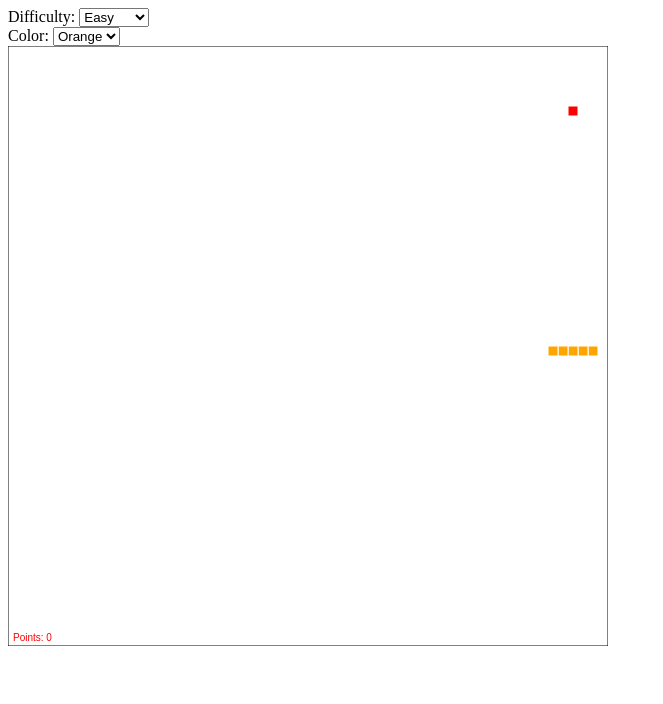
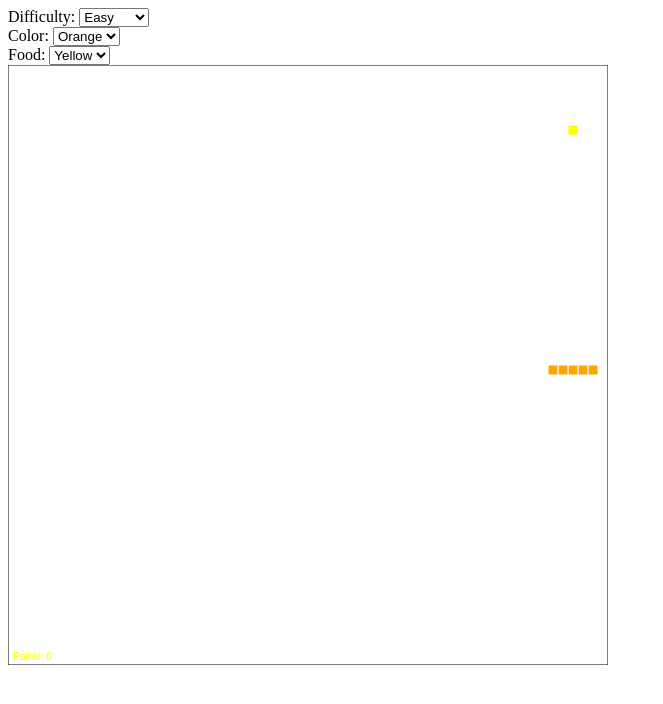
Before and after one commit to JrC615/rattler-run, a plain HTML site: page index.htm in a window 1280 px wide. Shown: the whole page, without its empty margins (0-663 px from the left). Drawn offline with nearby package versions, Linux system fonts and the light colour scheme.

Commit message:
Added option to change food color
You can now change the color between 5 different food colors.

```diff
--- a/index.htm
+++ b/index.htm
@@ -11,10 +11,19 @@ Difficulty:
 
 Color:
 <select id="color">
-<option value="Orange">Orange</option>
-<option value="Purple">Purple</option>
+<option value="orange">Orange</option>
+<option value="purple">Purple</option>
 <option value="blue">Blue</option>
-<option value="Green">Green</option>
+<option value="green">Green</option>
+</select>
+<br />
+Food:
+<select id="food">
+<option value="yellow">Yellow</option>
+<option value="black">Black</option>
+<option value="coral">Coral</option>
+<option value="brown">Brown</option>
+<option value="lime">Lime</option>
 </select>
 <br />
 
--- a/script.js
+++ b/script.js
@@ -12,6 +12,7 @@ $(document).ready(function(){
         var score;
         var speed;
         var snake_color;
+        var food_color;
 
         //Lets create the snake now
         var snake_array; //an array of cells to make up the snake
@@ -21,6 +22,7 @@ $(document).ready(function(){
                 cw = 10;
                 speed = $("#difficulty").val();
                 snake_color = $("#color").val();
+                food_color = $("#food").val();
 
                 if (parseInt(w/cw/2)*2*cw != w)
                         throw "ERROR: Width must be an even number when divised by the cell width.";
@@ -123,7 +125,7 @@ $(document).ready(function(){
                 }
 
                 //Lets paint the food
-                paint_cell(food.x, food.y, "red");
+                paint_cell(food.x, food.y, food_color);
                 //Lets paint the score
                 var score_text = "Points: " + score;
                 document.title = 'Rattler Run - ' + score_text;
```
